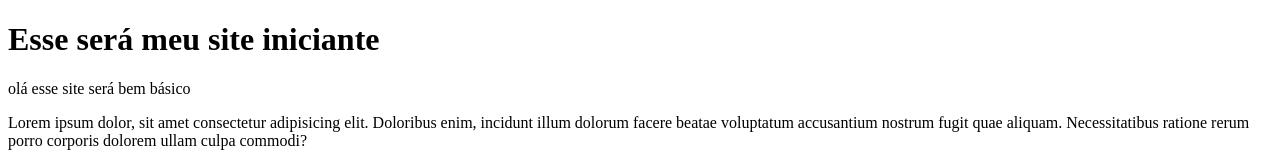
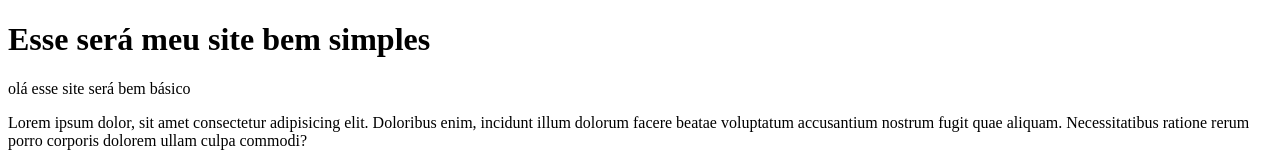
Before and after one commit to JohannMscs/Site-Simples, a plain HTML site: page index.html in a window 1280 px wide. Shown: the top 160 px of the page. Drawn offline with Linux system fonts and the light colour scheme.

Commit message:
mudanças

```diff
--- a/index.html
+++ b/index.html
@@ -4,10 +4,11 @@
     <meta charset="UTF-8">
     <meta http-equiv="X-UA-Compatible" content="IE=edge">
     <meta name="viewport" content="width=device-width, initial-scale=1.0">
-    <title>Site Iniciante</title>
+
+    <title>Site Simples</title>
 </head>
 <body>
-    <h1>Esse será meu site iniciante</h1>
+    <h1>Esse será meu site bem simples</h1>
     <p>olá esse site será bem básico</p>
     <p>Lorem ipsum dolor, sit amet consectetur adipisicing elit. Doloribus enim, incidunt illum dolorum facere beatae voluptatum accusantium nostrum fugit quae aliquam. Necessitatibus ratione rerum porro corporis dolorem ullam culpa commodi?</p>
    <img src="img/foto.png" alt="img" width="200">
```
